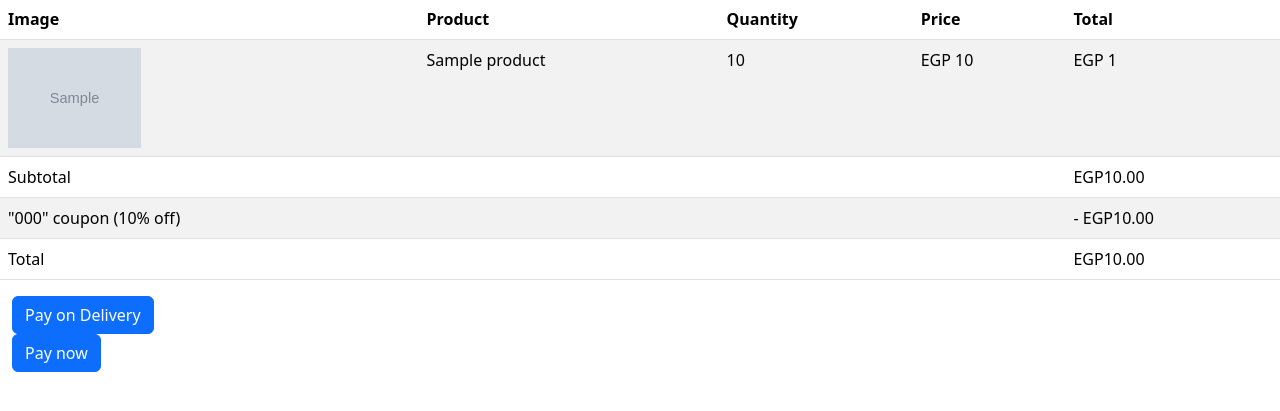
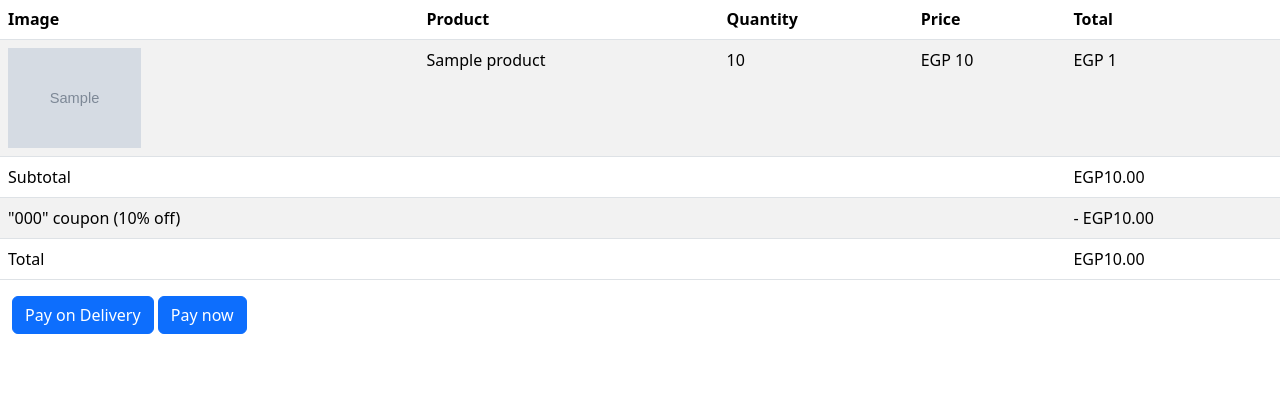
Before and after one commit to AuroraaSan/GroceryGo, a Django app: template templates/payment/process.html in a window 1280 px wide. Shown: the part 194-605 px from the top of the page. Run offline with Django 4.2, Linux system fonts and the light colour scheme; the template is opened without the code that fills it: most values are stand-ins (such as "Sample title", 1, 10 or a date in 2020); grey boxes marked "Sample" are stand-in pictures; form fields are guessed from the names that the template uses; some libraries are stand-ins or nearby versions.

Commit message:
Fixed bugs 2

```diff
--- a/payment/views.py
+++ b/payment/views.py
@@ -61,7 +61,7 @@ def cash_on_delivery(request):
     if order_id:
         order.paid = False
         order.save()
-    return render(request, "payment/completed.html")
+    return render(request, "payment/completed_cod.html")
 
 
 def payment_completed(request):
--- a/templates/payment/process.html
+++ b/templates/payment/process.html
@@ -59,13 +59,16 @@
     </tbody>
   </table>
 
-  <form action="{% url 'payment:cod' %}" method="post">
+  <div class="d-inline">
+    <form action="{% url 'payment:cod' %}" method="post" class="d-inline">
       <input class="btn btn-primary" type="submit" value="Pay on Delivery">
       {% csrf_token %}
     </form>
 
-  <form action="{% url 'payment:process' %}" method="post">
+    <form action="{% url 'payment:process' %}" method="post" class="d-inline">
       <input class="btn btn-primary" type="submit" value="Pay now">
       {% csrf_token %}
     </form>
+  </div>
+
 {% endblock %}
```
Also changed, not shown: templates/payment/completed_cod.html (added, +8 -0 lines). Lines whose indentation alone changed are shown as unchanged.
